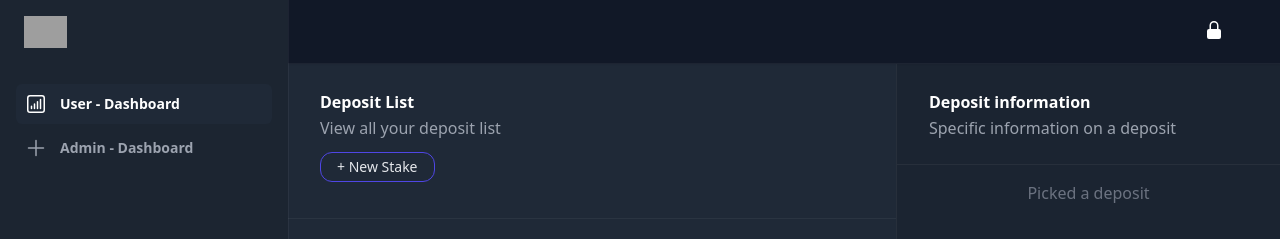
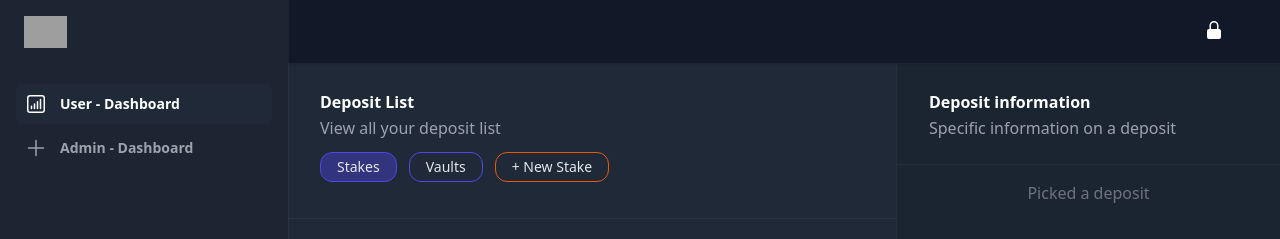
Before and after one commit to Rgascoin/arken.fi, a Next.js app in the folder frontend/: page /app/userDashboard in a window 1280 px wide. Shown: the top 239 px of the page. Built offline with nearby package versions, Linux system fonts and the light colour scheme; grey boxes are pictures that could not be loaded.

Commit message:
Feat: Add Vaults list and wallet connection enhancement but not finished

```diff
--- a/frontend/package.json
+++ b/frontend/package.json
@@ -23,10 +23,9 @@
     "@headlessui/react": "^1.7.15",
     "@heroicons/react": "^2.0.18",
     "@tailwindcss/forms": "^0.5.4",
-    "@walletconnect/auth-client": "^2.1.1",
-    "@walletconnect/ethereum-provider": "^2.9.1",
-    "@web3modal/standalone": "^2.4.3",
+    "@walletconnect/modal-auth-react": "^2.6.0",
     "autoprefixer": "^10.4.14",
+    "ethers": "^6.6.4",
     "next": "^13.4.8",
     "postcss": "^8.4.25",
     "react": "^18.2.0",
--- a/frontend/src/components/app/dashboard/core.tsx
+++ b/frontend/src/components/app/dashboard/core.tsx
@@ -1,9 +1,11 @@
 import { Dialog, Transition } from '@headlessui/react';
 import { CurrencyDollarIcon } from '@heroicons/react/24/outline';
+import { useRouter } from 'next/router';
 import React, { Fragment, useEffect, useRef, useState } from 'react';
 
 import MainPanel from './mainPanel';
 import SidePanel from './sidePanel';
+import VaultList from './vaultList';
 
 type ModalFormData = {
 	vault: string;
@@ -11,6 +13,8 @@ type ModalFormData = {
 };
 
 const Core = () => {
+	const router = useRouter();
+	const { focus } = router.query;
 	const [modalFormData, setModalFormData] = useState<ModalFormData>({
 		vault: '',
 		amount: 0,
@@ -39,21 +43,78 @@ const Core = () => {
 						<div className={'text-gray-400'}>
 							<h1 className="text-base font-semibold leading-7 text-white">Deposit List</h1>
 							<h2>View all your deposit list</h2>
+							<div className={'flex w-full flex-auto flex-wrap space-x-3'}>
+								{focus === 'vaults' ? (
+									<>
+										<button
+											onClick={async () => {
+												await router.push({
+													pathname: '/app/userDashboard',
+													query: { focus: '' },
+												});
+											}}
+											className={`my-3 cursor-pointer rounded-xl border border-indigo-600 px-4 py-1 text-sm text-gray-200 transition-all duration-150 ease-in-out hover:scale-105 hover:border-indigo-700 hover:bg-indigo-600`}
+										>
+											Stakes
+										</button>
+										<button
+											onClick={async () => {
+												await router.push({
+													pathname: '/app/userDashboard',
+													query: { focus: 'vaults' },
+												});
+											}}
+											className={
+												'my-3 cursor-pointer rounded-xl border border-indigo-600 bg-indigo-600/40 px-4 py-1 text-sm text-gray-200 transition-all duration-150 ease-in-out hover:scale-105 hover:border-indigo-700 hover:bg-indigo-600'
+											}
+										>
+											Vaults
+										</button>
+									</>
+								) : (
+									<>
+										<button
+											onClick={async () => {
+												await router.push({
+													pathname: '/app/userDashboard',
+													query: { focus: '' },
+												});
+											}}
+											className={`my-3 cursor-pointer rounded-xl border border-indigo-600 bg-indigo-600/40 px-4 py-1 text-sm text-gray-200 transition-all duration-150 ease-in-out hover:scale-105 hover:border-indigo-700 hover:bg-indigo-600`}
+										>
+											Stakes
+										</button>
+										<button
+											onClick={async () => {
+												await router.push({
+													pathname: '/app/userDashboard',
+													query: { focus: 'vaults' },
+												});
+											}}
+											className={
+												'my-3 cursor-pointer rounded-xl border border-indigo-600 px-4 py-1 text-sm text-gray-200 transition-all duration-150 ease-in-out hover:scale-105 hover:border-indigo-700 hover:bg-indigo-600'
+											}
+										>
+											Vaults
+										</button>
+									</>
+								)}
 								<button
 									onClick={() => {
 										setOpen(true);
 									}}
 									className={
-									'my-3 cursor-pointer rounded-xl border border-indigo-600 px-4 py-1 text-sm text-gray-200 transition-all duration-150 ease-in-out hover:scale-105 hover:border-indigo-700 hover:bg-indigo-600'
+										'my-3 cursor-pointer rounded-xl border border-orange-600 px-4 py-1 text-sm text-gray-200 transition-all duration-150 ease-in-out hover:scale-105 hover:border-orange-700 hover:bg-orange-600'
 									}
 								>
 									+ New Stake
 								</button>
 							</div>
+						</div>
 					</header>
 
 					{/* Main list */}
-					<MainPanel />
+					{focus === 'vaults' ? <VaultList /> : <MainPanel />}
 				</main>
 
 				{/* Side feed */}
--- a/frontend/src/components/app/dashboard/sidePanel.tsx
+++ b/frontend/src/components/app/dashboard/sidePanel.tsx
@@ -1,10 +1,6 @@
 import React, { useState } from 'react';
 
 import { useUserContext } from '../../../contexts/userContext';
-
-function classNames(...classes: any) {
-	return classes.filter(Boolean).join(' ');
-}
 
 enum ActionState {
 	none = 'NONE',
--- /dev/null
+++ b/frontend/src/components/app/dashboard/vaultList.tsx
@@ -0,0 +1,79 @@
+import React from 'react';
+
+const vaults = [
+	{
+		name: 'Drake',
+		initials: 'DKRS',
+		desc: 'Total: 234,123 ETH',
+		bgColor: 'bg-red-600',
+	},
+	{
+		name: 'Cat',
+		initials: 'CT',
+		desc: 'Total: 234,123 ETH',
+		bgColor: 'bg-green-600',
+	},
+	{
+		name: 'SupraChain',
+		initials: 'SPRCH',
+		desc: 'Total: 234,123 ETH',
+		bgColor: 'bg-blue-600',
+	},
+	{
+		name: 'Irgr',
+		initials: 'Ir',
+		desc: 'Total: 234,123 ETH',
+		bgColor: 'bg-orange-600',
+	},
+	{
+		name: 'Yahourt',
+		initials: 'yht',
+		desc: 'Total: 234,123 ETH',
+		bgColor: 'bg-blue-600',
+	},
+	{
+		name: 'pitch',
+		initials: 'DCK',
+		desc: 'Total: 234,123 ETH',
+		bgColor: 'bg-orange-600',
+	},
+];
+
+function classNames(...classes: any) {
+	return classes.filter(Boolean).join(' ');
+}
+
+const VaultList = () => {
+	return (
+		<div>
+			<ul role="list" className="mx-6 my-12 grid grid-cols-1 gap-5 sm:grid-cols-2 sm:gap-6 lg:grid-cols-2">
+				{vaults.map((vault) => (
+					<li
+						key={vault.name}
+						// onClick={async () => {
+						// 	await setDataForm(project);
+						// }}
+						className="col-span-1 flex cursor-pointer rounded-md shadow-sm transition-all ease-in-out hover:scale-105"
+					>
+						<div
+							className={classNames(
+								vault.bgColor,
+								'flex w-16 flex-shrink-0 items-center justify-center rounded-l-md text-sm font-medium text-white',
+							)}
+						>
+							{vault.initials}
+						</div>
+						<div className="flex flex-1 items-center justify-between truncate rounded-r-md border-y border-r border-gray-700 bg-gray-700">
+							<div className="flex-1 truncate px-4 py-2 text-sm">
+								<div className="font-medium text-gray-200 hover:text-gray-100">{vault.name}</div>
+								<p className="truncate text-gray-400">{vault.desc}</p>
+							</div>
+						</div>
+					</li>
+				))}
+			</ul>
+		</div>
+	);
+};
+
+export default VaultList;
--- a/frontend/src/components/app/layout.tsx
+++ b/frontend/src/components/app/layout.tsx
@@ -174,8 +174,6 @@ const Layout = ({ navigation, children }: IProps) => {
 									<button
 										className={'ml-auto'}
 										onClick={async () => {
-											if (!userContext.logout) return;
-											await userContext.logout();
 											await router.push('/');
 										}}
 									>
--- a/frontend/src/components/loginForm.tsx
+++ b/frontend/src/components/loginForm.tsx
@@ -1,113 +1,39 @@
 /* eslint-disable @typescript-eslint/no-shadow */
-import AuthClient, { generateNonce } from '@walletconnect/auth-client';
-import { Web3Modal } from '@web3modal/standalone';
-import { router } from 'next/client';
-import React, { useCallback, useEffect, useState } from 'react';
+
+import { useSignIn } from '@walletconnect/modal-auth-react';
+import { JsonRpcProvider } from 'ethers';
+import { useRouter } from 'next/router';
+import * as process from 'process';
+import React from 'react';
 
 import { useUserContext } from '../contexts/userContext';
 
-// 1. Get projectID at https://cloud.walletconnect.com
-const projectId = process.env.NEXT_PUBLIC_PROJECT_ID;
-if (!projectId) {
-	throw new Error('You need to provide NEXT_PUBLIC_PROJECT_ID env variable');
-}
+const LoginForm = () => {
+	const router = useRouter();
+	const userClient = useUserContext();
+	const { signIn, data, error } = useSignIn({
+		statement: 'Connect to my dapp',
+		aud: process.env.NEXT_PUBLIC_DOMAIN,
+	});
 
-// 2. Configure web3Modal
-const web3Modal = new Web3Modal({
-	projectId,
-	walletConnectVersion: 2,
-});
+	const onSignIn = async () => {
+		if (!userClient.setProvider || !userClient.setAddress) return;
+		const data = await signIn();
+		console.log(data);
 
-const LoginForm = () => {
-	const userClient = useUserContext();
+		if (!error) {
+			const provider = new JsonRpcProvider(
+				`https://rpc.walletconnect.com/v1/?chainId=eip155:1&projectId=${process.env.NEXT_PUBLIC_PROJECT_ID}`,
+			);
 
-	const [client, setClient] = useState<AuthClient | null>();
-	const [hasInitialized, setHasInitialized] = useState(false);
-	const [uri, setUri] = useState<string>('');
-	const [address, setAddress] = useState<string>('');
+			const a = await provider.getSigner('0x9ec165cdfc50053c5836602eb1294141dbd5b7e6');
+			console.log(a);
 
-	const onSignIn = useCallback(() => {
-		if (!client) return;
-		client
-			.request({
-				aud: window.location.href,
-				domain: window.location.hostname.split('.').slice(-2).join('.'),
-				chainId: 'eip155:1',
-				type: 'eip4361',
-				nonce: generateNonce(),
-				statement: 'Sign in with wallet.',
-			})
-			.then(({ uri }) => {
-				if (uri) {
-					setUri(uri);
-				}
-			});
-	}, [client, setUri]);
-
-	useEffect(() => {
-		AuthClient.init({
-			projectId: process.env.NEXT_PUBLIC_PROJECT_ID!,
-			metadata: {
-				name: 'react-dapp-auth',
-				description: 'React Example Dapp for Auth',
-				url: window.location.host,
-				icons: [],
-			},
-		})
-			.then((authClient) => {
-				setClient(authClient);
-				setHasInitialized(true);
-				console.log('inited');
-			})
-			.catch(console.error);
-	}, []);
-
-	useEffect(() => {
-		if (!client) return;
-		client.on('auth_response', ({ params }) => {
-			if ('code' in params) {
-				console.error(params);
-				return web3Modal.closeModal();
-			}
-			if ('error' in params) {
-				console.error(params.error);
-				if ('message' in params.error) {
-					console.error('custom:', params.error.message);
-				}
-				return web3Modal.closeModal();
-			}
-			console.log('custom:', 'auth successfull');
-			console.log('welcome:', params.result.p.iss.split(':')[4]);
-			setAddress(params.result.p.iss.split(':')[4]);
-		});
-	}, [client]);
-
-	useEffect(() => {
-		async function handleOpenModal() {
-			if (uri) {
-				await web3Modal.openModal({
-					uri,
-					standaloneChains: ['eip155:1'],
-				});
-			}
+			await userClient.setProvider(provider);
+			await userClient.setAddress(data.address);
+			await router.push('/app/userDashboard');
 		}
-		handleOpenModal();
-	}, [uri]);
-
-	// TODO: Trigger page redirection to main
-	useEffect(() => {
-		const trigger = async () => {
-			if (userClient?.login) await userClient.login(address);
-			router.push('/app/userDashboard');
-		};
-
-		if (address) {
-			web3Modal.closeModal();
-			trigger();
-		}
-
-		console.log(userClient.address);
-	}, [address, userClient]);
+	};
 
 	return (
 		<>
@@ -147,7 +73,6 @@ const LoginForm = () => {
 
 								<div className="mt-6 grid grid-cols-1 gap-4">
 									<button
-										disabled={!hasInitialized}
 										onClick={onSignIn}
 										className="flex w-full cursor-pointer items-center justify-center gap-3 rounded-md bg-blue-600 px-3 py-1.5 text-white transition-all duration-150 ease-in-out hover:scale-105 hover:bg-blue-700 focus-visible:outline focus-visible:outline-2 focus-visible:outline-offset-2 focus-visible:outline-[#24292F]"
 									>
@@ -162,7 +87,7 @@ const LoginForm = () => {
 					<img
 						className="absolute inset-0 h-full w-full object-cover"
 						src="https://images.unsplash.com/photo-1631603090989-93f9ef6f9d80?ixlib=rb-4.0.3&ixid=M3wxMjA3fDB8MHxwaG90by1wYWdlfHx8fGVufDB8fHx8fA%3D%3D&auto=format"
-						alt="img"
+						alt="Unsplay display"
 					/>
 				</div>
 			</div>
```
Also changed, not shown: frontend/src/hooks/userClient.tsx (+11 -22 lines), frontend/src/pages/_app.tsx (+11 -0 lines), 1 other file (tests, documents, lock files or other folders). Lines whose indentation alone changed are shown as unchanged.
